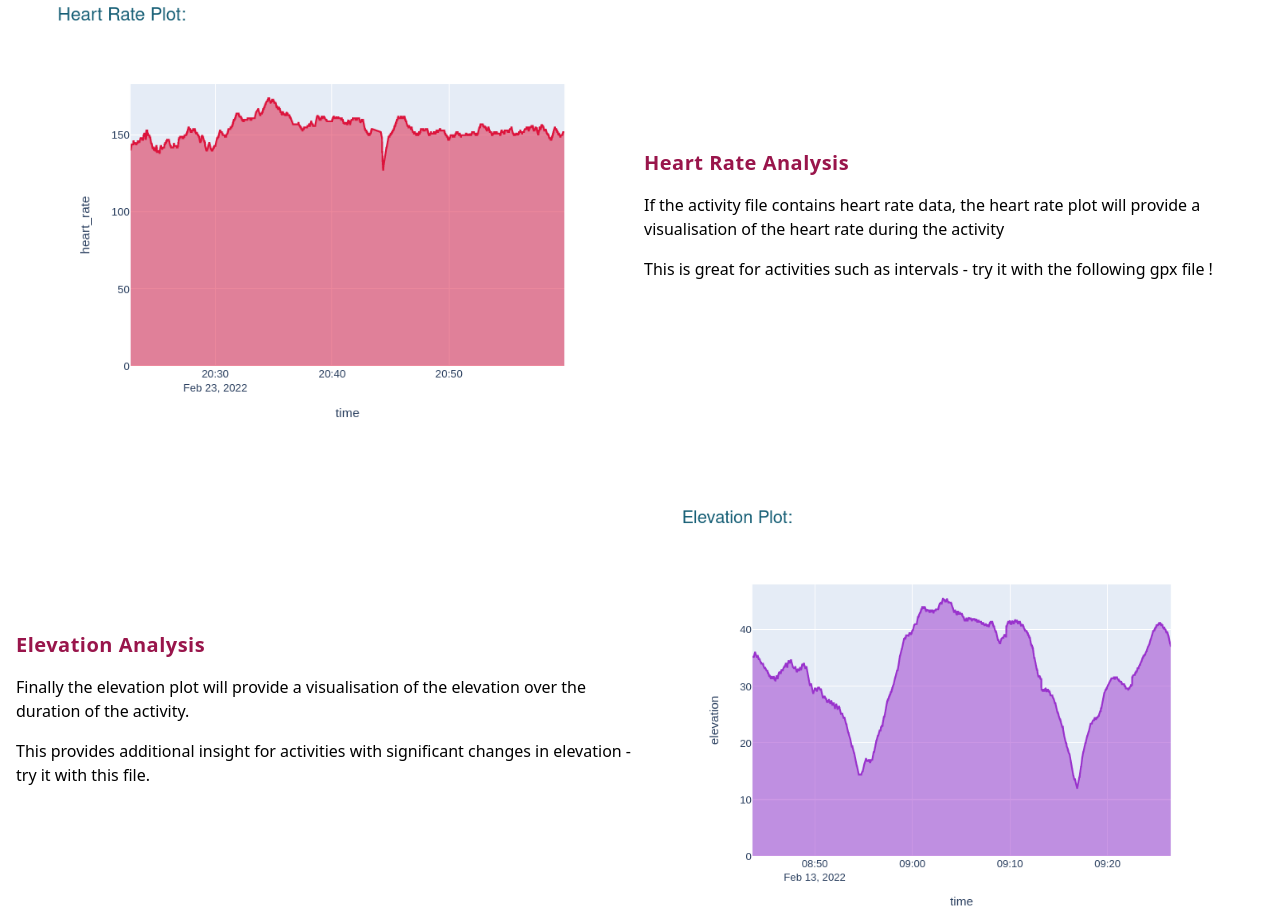
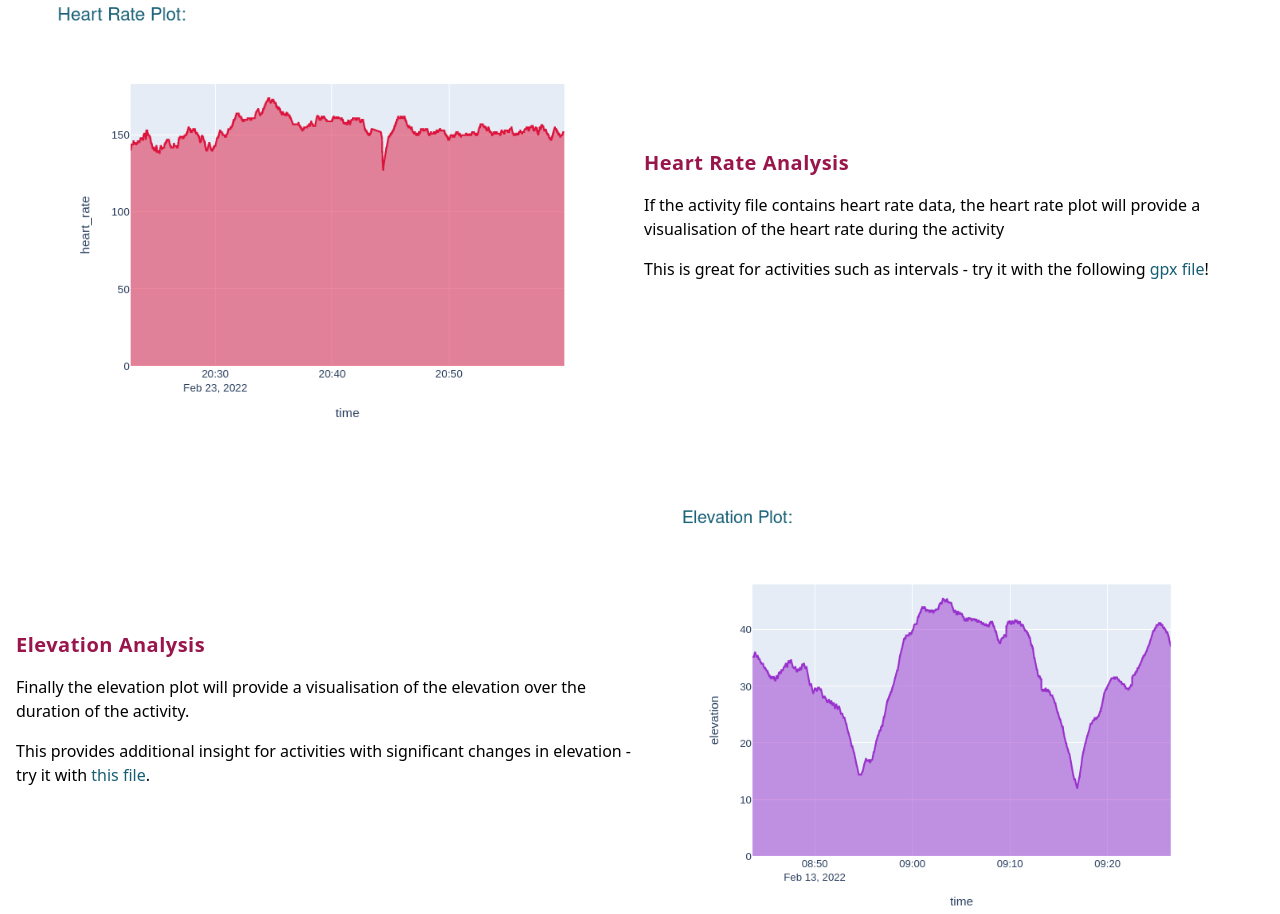
Before and after one commit to eoinlarkin/trax, a Django app: page /about in a window 1280 px wide. Shown: the part 1857-2771 px from the top of the page. Run offline with Django 4.2, Linux system fonts and the light colour scheme; style sheets or scripts are compiled from the project's sources; some libraries are stand-ins or nearby versions.

Commit message:
feat: update about.html to include additional file links

```diff
--- a/templates/about.html
+++ b/templates/about.html
@@ -21,7 +21,8 @@
       <p>Once you have created an account you can upload activity files from your activity tracker. Currently TRAX
         supports files in gpx file format.</p>
       <p>Try it for yourself with the following
-        <a download="example-gpx-file.gpx" href="https://www.dropbox.com/s/0loi1xoikte3jqx/run-phoenix-park-7km.gpx?dl=0"  class='hover:text-pink-800 text-cyan-800' target="_blank">sample file</a>.</p>
+        <a download="example-gpx-file-hike.gpx" href="{% static 'test-gpx/hike-wicklow-djouce.gpx' %}"  class='hover:text-pink-800 text-cyan-800' target="_blank">sample file</a>.
+      </p>
     </div>
 
     <!--  Upload Dialog Image -->
@@ -65,7 +66,9 @@
       <p class="text-xl font-bold tracking-wide text-pink-800">Heart Rate Analysis</p>
       <p>If the activity file contains heart rate data, the heart rate plot will provide a visualisation of the heart
         rate during the activity</p>
-      <p>This is great for activities such as intervals - try it with the following gpx file !</p>
+      <p>This is great for activities such as intervals - try it with the following
+        <a download="example-gpx-file-elevation.gpx" href="{% static 'test-gpx/run-intervals-phoneix-park.gpx' %}"  class='hover:text-pink-800 text-cyan-800' target="_blank">gpx file</a>!
+      </p>
 
     </div>
 
@@ -78,7 +81,8 @@
     <div class="flex flex-col space-y-4 order-9">
       <p class="text-xl font-bold tracking-wide text-pink-800">Elevation Analysis</p>
       <p>Finally the elevation plot will provide a visualisation of the elevation over the duration of the activity.</p>
-      <p>This provides additional insight for activities with significant changes in elevation - try it with this file.
+      <p>This provides additional insight for activities with significant changes in elevation - try it with
+        <a download="example-gpx-file-elevation.gpx" href="{% static 'test-gpx/cycling-kerry-dingle-120km.gpx' %}"  class='hover:text-pink-800 text-cyan-800' target="_blank">this file</a>.
       </p>
 
     </div>
--- a/templates/upload.html
+++ b/templates/upload.html
@@ -33,8 +33,7 @@
                             <label for="id_description" class="text-cyan-800">Description:</label>
                             <textarea id="id_description" rows="4" cols="50" name="description" type="text"
                                 maxlength='250' required
-                                class="appearance-none rounded-none relative block w-full px-3 py-2 border border-gray-300 placeholder-gray-500 text-gray-900 rounded-t-md focus:outline-none focus:ring-pink-800 focus:border-pink-800 focus:z-10 sm:text-sm">
-                            Describe your activity....!</textarea>
+                                class="appearance-none rounded-none relative block w-full px-3 py-2 border border-gray-300 placeholder-gray-500 text-gray-900 rounded-t-md focus:outline-none focus:ring-pink-800 focus:border-pink-800 focus:z-10 sm:text-sm">Describe your activity....!</textarea>
                         </div>
                     </div>
 
--- a/trax/settings.py
+++ b/trax/settings.py
@@ -33,7 +33,7 @@ TEMPLATES_DIR = os.path.join(BASE_DIR, "templates")
 SECRET_KEY = os.environ.get("SECRET_KEY")
 
 # SECURITY WARNING: don't run with debug turned on in production!
-DEBUG = False
+DEBUG = True
 
 X_FRAME_OPTIONS = 'SAMEORIGIN'
 
```
Also changed, not shown: 17 other files.
